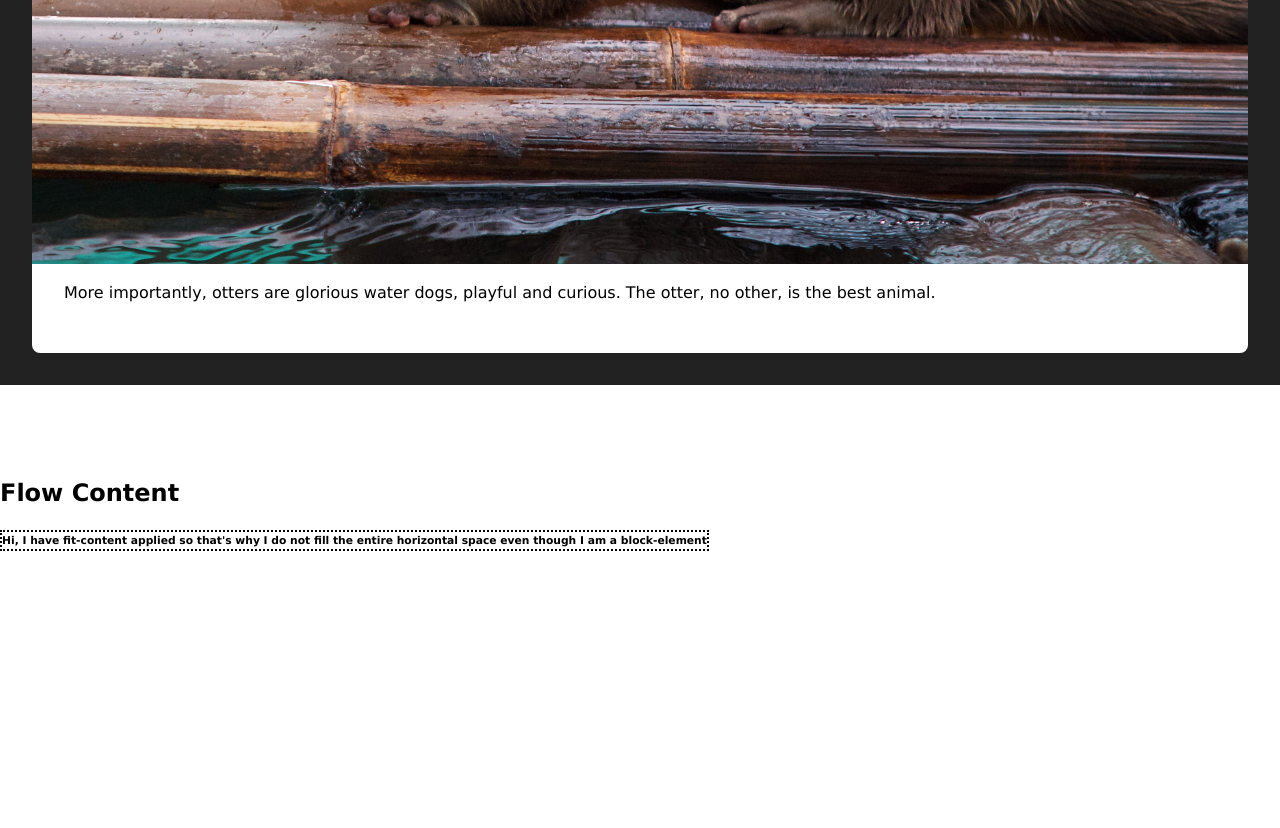
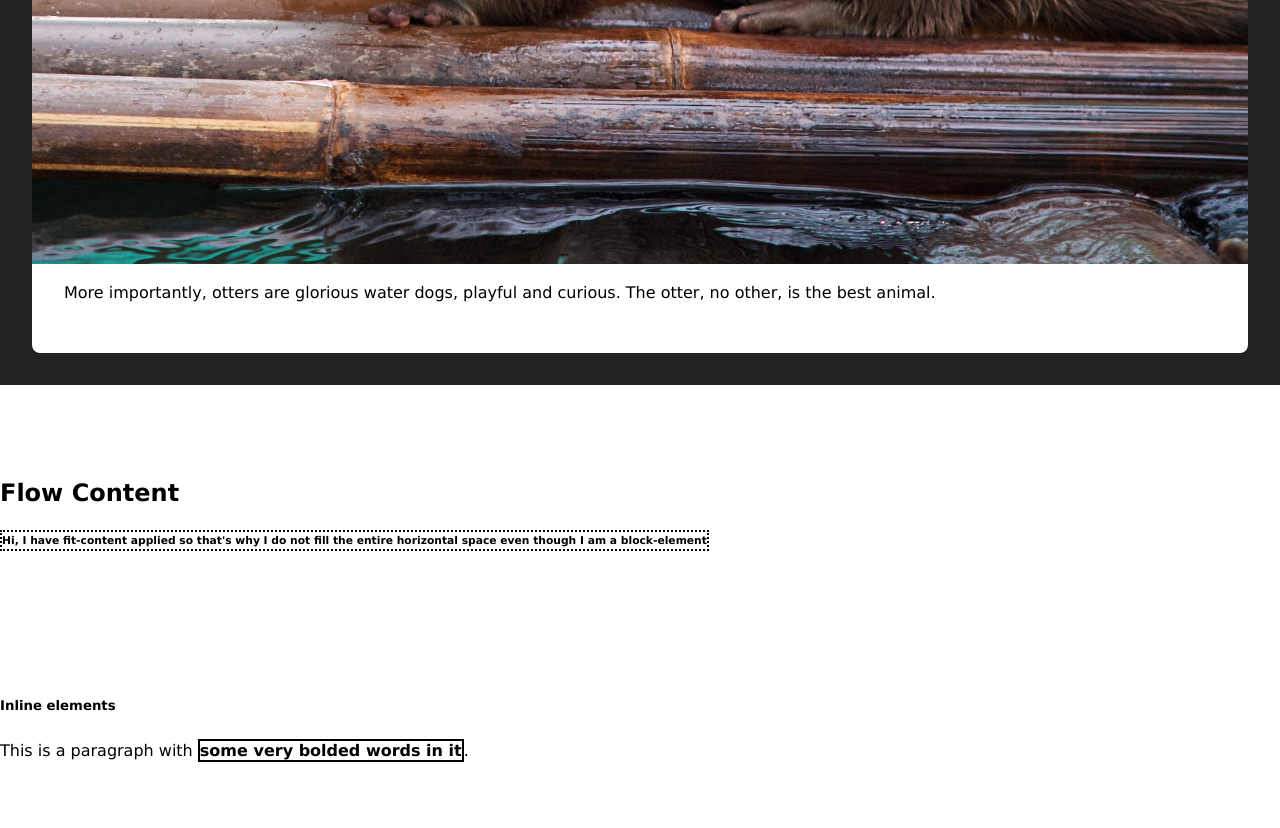
Before and after one commit to AnnieCat73/CSS-folder, a plain HTML site: page CSS-for-js/Rendering-logic-1/index.html in a window 1280 px wide. Shown: the part 3955-4783 px from the top of the page. Before the commit the page ends 4579 px from the top, so only its background shows below. Drawn offline with Linux system fonts and the light colour scheme.

Commit message:
Inline elements

```diff
--- a/CSS-for-js/Rendering-logic-1/index.html
+++ b/CSS-for-js/Rendering-logic-1/index.html
@@ -105,6 +105,12 @@
     <h2>Flow Content</h2>
     <h6>Hi, I have fit-content applied so that's why I do not fill the entire horizontal space even though I am a block-element</h6>
   </section>
+  <section>
+    <h5>Inline elements</h5>
+    <p>
+      This is a paragraph with <strong>some very bolded words in it</strong>.
+    </p>
+  </section>
 
 </body>
 </html>
--- a/CSS-for-js/Rendering-logic-1/style.css
+++ b/CSS-for-js/Rendering-logic-1/style.css
@@ -684,3 +684,61 @@ h6 {
   width: fit-content;
   border: 2px dotted;
 }
+
+/*INLINE ELEMENTS
+
+Here's an example of an image with a fixed size of 300×300 pixels, sitting in a plain ol' div. The image is taking up the correct size, 300×300, but the parent has a slightly larger height.
+
+The image is 300px tall, but its parent <div> is 306px tall. Where are those extra few pixels coming from?? It's not padding, it's not border, it's not margin…
+
+The reason for this extra “magic space” is that the browser treats inline elements as if they're typography. It makes sense that with text, you'd want a bit of extra space, so that the lines in a paragraph aren't crammed in too tightly.
+
+There are two ways we can fix this problem:
+
+1) Set images to display: block — if you're noticing this problem, there's a good chance your images aren't interspersed with text, so setting them to display as blocks makes sense.
+
+2) Set the line-height on the wrapping div to 0
+
+
+SPace between inline elements
+
+The following markup creates whitespace between elements:
+
+<img
+  src="/cfj-mats/placekitten-100.jpg"
+  width="100"
+  alt="Cat photo"
+/>
+<img
+  src="/cfj-mats/placekitten-100.jpg"
+  width="100"
+  alt="Cat photo"
+/>
+<img
+  src="/cfj-mats/placekitten-100.jpg"
+  width="100"
+  alt="Cat photo"
+/>
+
+This happens because HTML is space-sensitive, at least to an extent. The browser can't tell the difference between whitespace added to separate words in a paragraph, and whitespace added to indent our HTML and keep it readable.
+
+BUT IF YOU DO THIS in your markup it has no whitespace between
+them:
+
+<img src="/cfj-mats/placekitten-100.jpg" width="100" alt="Cat photo" /><img src="/cfj-mats/placekitten-100.jpg" width="100" alt="Cat photo" /><img src="/cfj-mats/placekitten-100.jpg" width="100" alt="Cat photo" />
+
+How do we solve this problem? Well, it turns out that this issue is specific to Flow layout. So, the simplest thing is to switch the container to use Flexbox.
+
+Inline elements can line-wrap
+
+Inline elements have one pretty big trick up their sleeves; they can line-wrap.
+
+This paragraph features a multi-line <strong> tag:
+
+This is a paragraph with some very bolded words in it.
+
+Unlike block elements, an inline element can produce shapes other than boxes*/
+
+strong {
+  border: 2px solid;
+}
```
